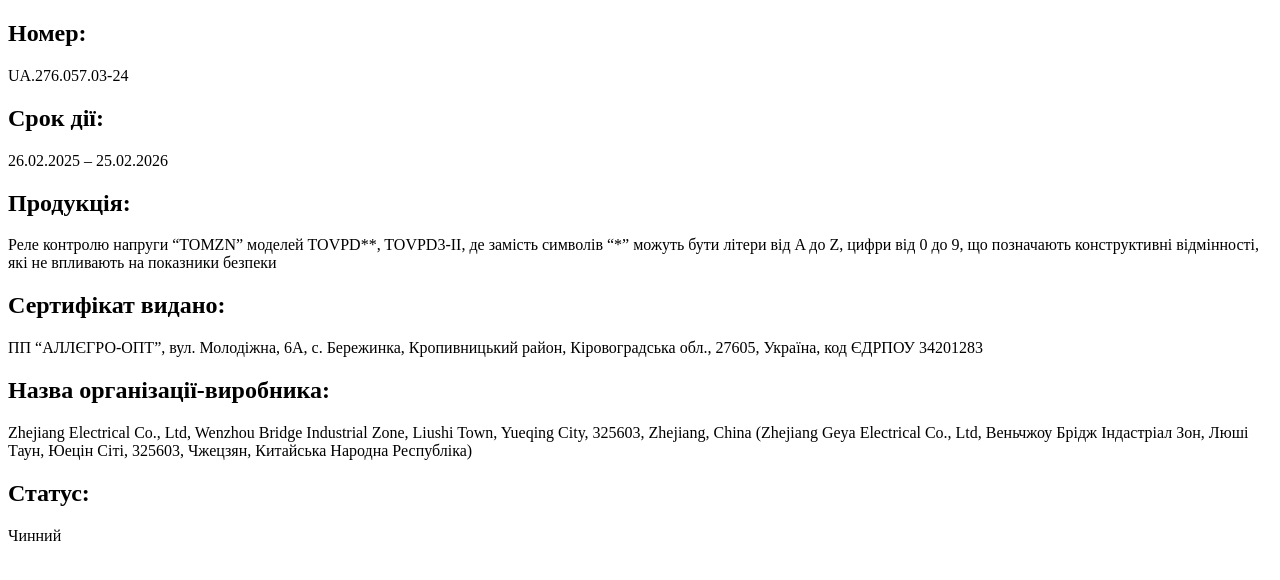
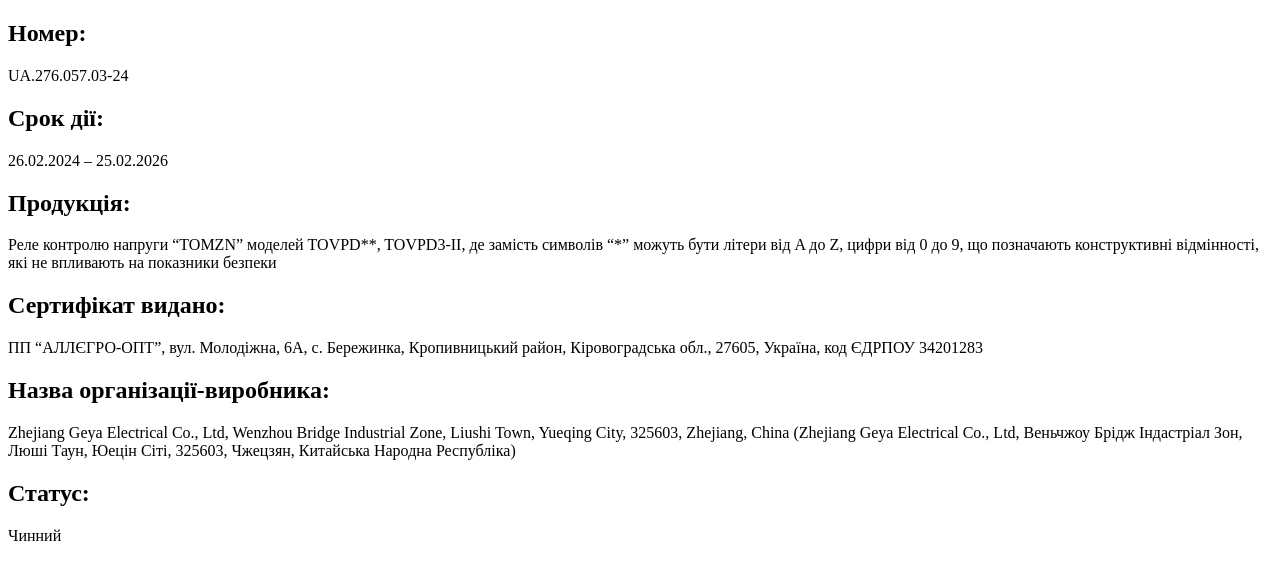
Before and after one commit to vesopt/Tomzn, a plain HTML site: page index.html in a window 1280 px wide. Drawn offline with Linux system fonts and the light colour scheme.

Commit message:
Update index.html

```diff
--- a/index.html
+++ b/index.html
@@ -10,7 +10,7 @@
     <p>UA.276.057.03-24</p>
 
     <h2>Срок дії:</h2>
-    <p>26.02.2025 – 25.02.2026</p>
+    <p>26.02.2024 – 25.02.2026</p>
 
     <h2>Продукція:</h2>
     <p>Реле контролю напруги “TOMZN” моделей TOVPD**, TOVPD3-II, де замість символів “*” можуть бути літери від A до Z, цифри від 0 до 9,
@@ -20,7 +20,7 @@
     <p>ПП “АЛЛЄГРО-ОПТ”, вул. Молодіжна, 6А, с. Бережинка, Кропивницький район, Кіровоградська обл., 27605, Україна, код ЄДРПОУ 34201283</p>
 
     <h2>Назва організації-виробника:</h2>
-    <p>Zhejiang Electrical Co., Ltd, Wenzhou Bridge Industrial Zone, Liushi Town, Yueqing City, 325603, Zhejiang, China (Zhejiang Geya Electrical Co., Ltd, Веньчжоу Брідж Індастріал Зон, Люші Таун, Юецін Сіті, 325603, Чжецзян, Китайська Народна Республіка)</p>
+    <p>Zhejiang Geya Electrical Co., Ltd, Wenzhou Bridge Industrial Zone, Liushi Town, Yueqing City, 325603, Zhejiang, China (Zhejiang Geya Electrical Co., Ltd, Веньчжоу Брідж Індастріал Зон, Люші Таун, Юецін Сіті, 325603, Чжецзян, Китайська Народна Республіка)</p>
 
     <h2>Статус:</h2>
     <p>Чинний</p>
```
